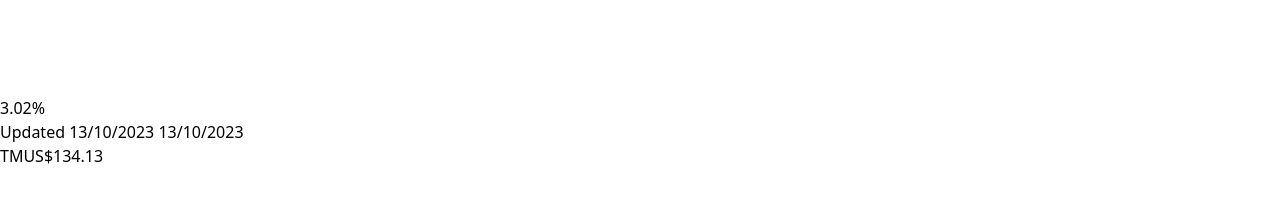
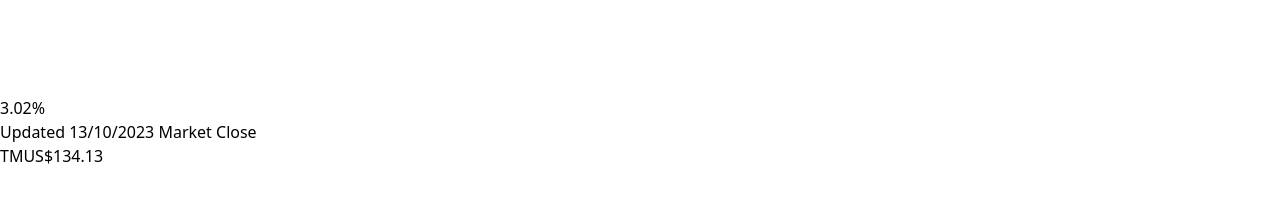
Before and after one commit to kavyaharman/stock-ticker, a Vue app: page / in a window 1280 px wide. Shown: the part 2560-2770 px from the top of the page. Built offline with nearby package versions, Linux system fonts and the light colour scheme.

Commit message:
fix values

```diff
--- a/src/views/HomeView.vue
+++ b/src/views/HomeView.vue
@@ -14,7 +14,7 @@
     peRatio: "2.02",
     updatedDate: "13/10/2023",
     marketClose: true,
-    marketCloseTime: "13/10/2023",
+    marketCloseTime: "12:50PM",
     url: "https://harman.com"
   },
   {
@@ -24,7 +24,7 @@
     peRatio: "3.02",
     updatedDate: "13/10/2023",
     marketClose: true,
-    marketCloseTime: "13/10/2023",
+    marketCloseTime: "Market Close",
     url: "https://harman.com"
   },
   {
@@ -34,7 +34,7 @@
     peRatio: "0",
     updatedDate: "13/10/2023",
     marketClose: true,
-    marketCloseTime: "13/10/2023",
+    marketCloseTime: "12:50PM",
     url: "https://harman.com"
   }
 ]);
```
